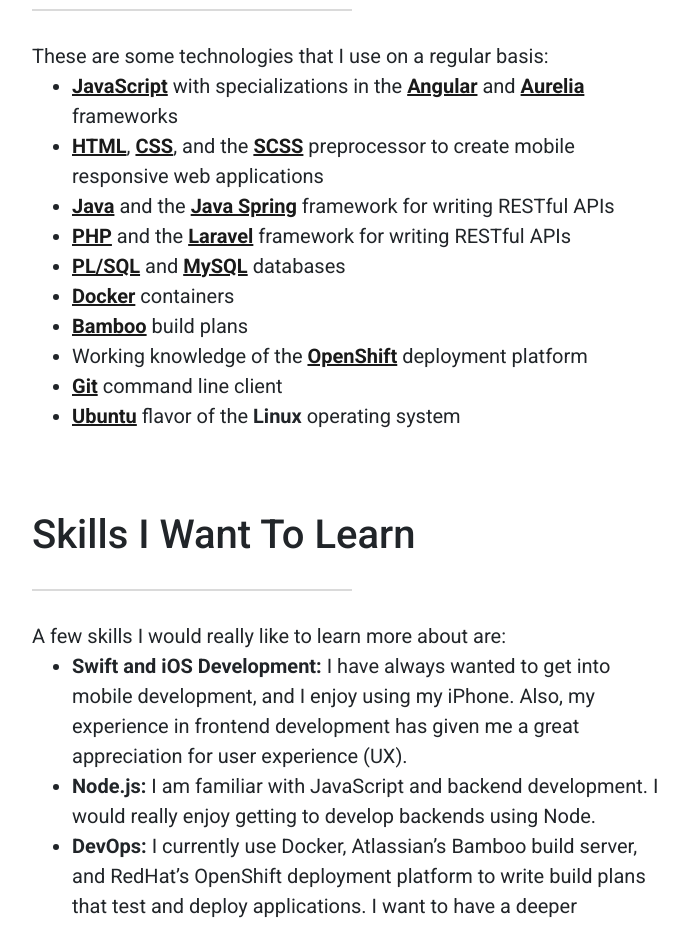
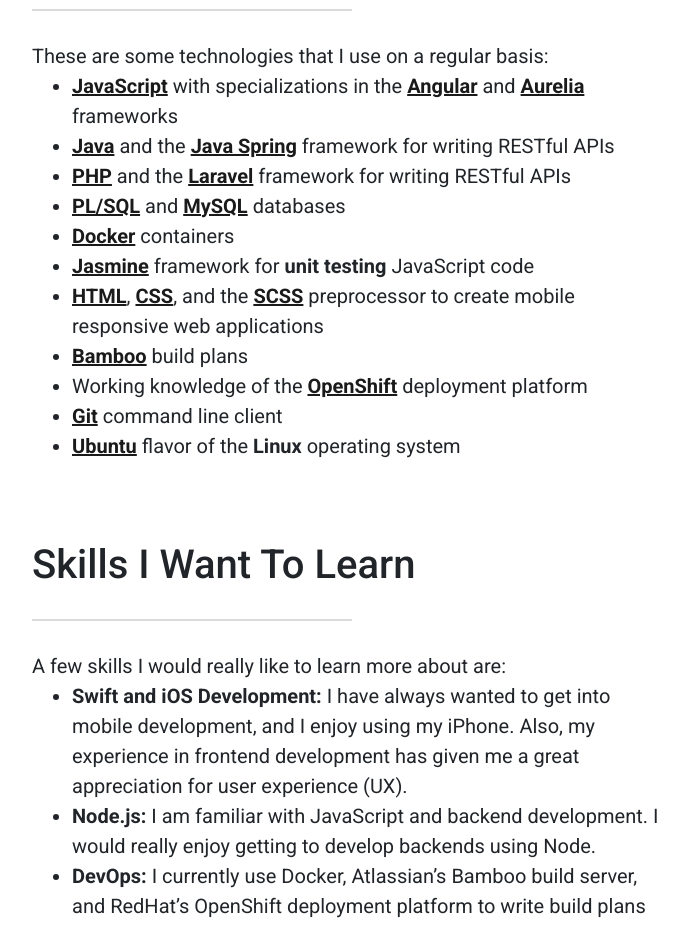
Before and after one commit to djhouseknecht/djhouseknecht.github.io, an Angular app: page /resume in a window 1280 px wide. Shown: the part 1420-2345 px from the top of the page, without its empty margins (288-976 px from the left). Built offline with nearby package versions, Linux system fonts and the light colour scheme; a web font is replaced by a local one.

Commit message:
Added Jasmine and new resume with Docker

```diff
--- a/src/app/resume/resume.component.html
+++ b/src/app/resume/resume.component.html
@@ -34,7 +34,8 @@
 			Passionate about <strong>User Experience (UX)</strong> when developing applications
 		</li>
 		<li>
-			Implement <strong>Continuous Integration and Continuous Deployment (CI/CD)</strong> through comprehensive build plans and
+			Implement <strong>Continuous Integration and Continuous Deployment (CI/CD)</strong> through comprehensive build
+			plans and
 			pipelines
 		</li>
 		<li>
@@ -65,9 +66,6 @@
 				 href="https://aurelia.io/" target="_blank">Aurelia</a></strong> frameworks
 		</li>
 		<li>
-			<strong><a href="https://en.wikipedia.org/wiki/HTML5" target="_blank">HTML</a></strong>, <strong><a href="https://en.wikipedia.org/wiki/Cascading_Style_Sheets" target="_blank">CSS</a></strong>, and the <strong><a href="https://sass-lang.com/" target="_blank">SCSS</a></strong> preprocessor to create mobile responsive web applications
-		</li>
-		<li>
 			<strong><a href="https://en.wikipedia.org/wiki/Java" target="_blank">Java</a></strong> and the <strong><a href="https://spring.io/"
 				 target="_blank">Java Spring</a></strong> framework for writing RESTful APIs
 		</li>
@@ -83,6 +81,14 @@
 			<strong><a href="https://docs.docker.com/" target="_blank">Docker</a></strong> containers
 		</li>
 		<li>
+			<strong><a href="https://jasmine.github.io/" target="_blank">Jasmine</a></strong> framework for <strong>unit testing</strong> JavaScript code
+		</li>
+		<li>
+			<strong><a href="https://en.wikipedia.org/wiki/HTML5" target="_blank">HTML</a></strong>, <strong><a href="https://en.wikipedia.org/wiki/Cascading_Style_Sheets"
+				 target="_blank">CSS</a></strong>, and the <strong><a href="https://sass-lang.com/" target="_blank">SCSS</a></strong>
+			preprocessor to create mobile responsive web applications
+		</li>
+		<li>
 			<strong><a href="https://www.atlassian.com/software/bamboo" target="_blank">Bamboo</a></strong> build plans
 		</li>
 		<li>
@@ -93,7 +99,8 @@
 			<strong><a href="https://git-scm.com/" target="_blank">Git</a></strong> command line client
 		</li>
 		<li>
-			<strong><a href="https://www.ubuntu.com/" target="_blank">Ubuntu</a></strong> flavor of the <strong>Linux</strong> operating system
+			<strong><a href="https://www.ubuntu.com/" target="_blank">Ubuntu</a></strong> flavor of the <strong>Linux</strong>
+			operating system
 		</li>
 	</ul>
 </div>
@@ -108,27 +115,27 @@
 			my iPhone. Also, my experience in frontend development has given me a great appreciation for user experience (UX).
 		</li>
 		<li>
-			<strong>Node.js:</strong> I am familiar with JavaScript and backend development. I would really enjoy getting to develop backends using Node.
+			<strong>Node.js:</strong> I am familiar with JavaScript and backend development. I would really enjoy getting to
+			develop backends using Node.
 		</li>
 		<li>
 			<strong>DevOps:</strong> I currently use Docker, Atlassian’s Bamboo build server, and RedHat’s OpenShift deployment
-			platform to write build plans that test and deploy applications. I want to have a deeper understanding of DevOps by fine tuning my skills of servers and deployment processes.
+			platform to write build plans that test and deploy applications. I want to have a deeper understanding of DevOps by
+			fine tuning my skills of servers and deployment processes.
 		</li>
 		<li>
-			<strong>NoSQL Data Structures:</strong> I have worked with Google’s Firebase platform a little bit for a school project. I
-			think NoSQL schemas are really powerful. I think learning more about NoSQL data structures would be extremely fun experience.
+			<strong>NoSQL Data Structures:</strong> I have worked with Google’s Firebase platform a little bit for a school
+			project. I
+			think NoSQL schemas are really powerful. I think learning more about NoSQL data structures would be extremely fun
+			experience.
 		</li>
 		<li>
-			<strong>More Testing:</strong> I have a pretty solid grasp on testing right now as I currently write unit tests for any code I develop. I want to dive more into all the aspects of testing like: end-to-end testing, integration testing, and loading testing.
+			<strong>More Testing:</strong> I have a pretty solid grasp on testing right now as I currently write unit tests for
+			any code I develop. I want to dive more into all the aspects of testing like: end-to-end testing, integration
+			testing, and loading testing.
 		</li>
 	</ul>
-	I am always eager to learn about new technologies. However, I also really enjoy solidifying my knowledge and skill of technologies I already have experience in. I believe a developer always has something new to learn regardless of their experience level.
+	I am always eager to learn about new technologies. However, I also really enjoy solidifying my knowledge and skill of
+	technologies I already have experience in. I believe a developer always has something new to learn regardless of their
+	experience level.
 </div>
-
-<!-- <div class="standard-margin">
-	<h2>Non Technology Experience</h2>
-	<app-spacer class="w-50"></app-spacer>
-	Before I got my start in technology, I worked my way into the Financial Aid Office at Liberty University. This has given a good understand of business processes, and the needs of large organizations. I greatly enjoyed finding new ways to improve the day-to-day work to be more productive.
-
-	<h4 class="text-left my-3">Financial Aid Grants Processor II</h4>
-</div> -->
```
Also changed, not shown: 1 other file (tests, documents, lock files or other folders).
